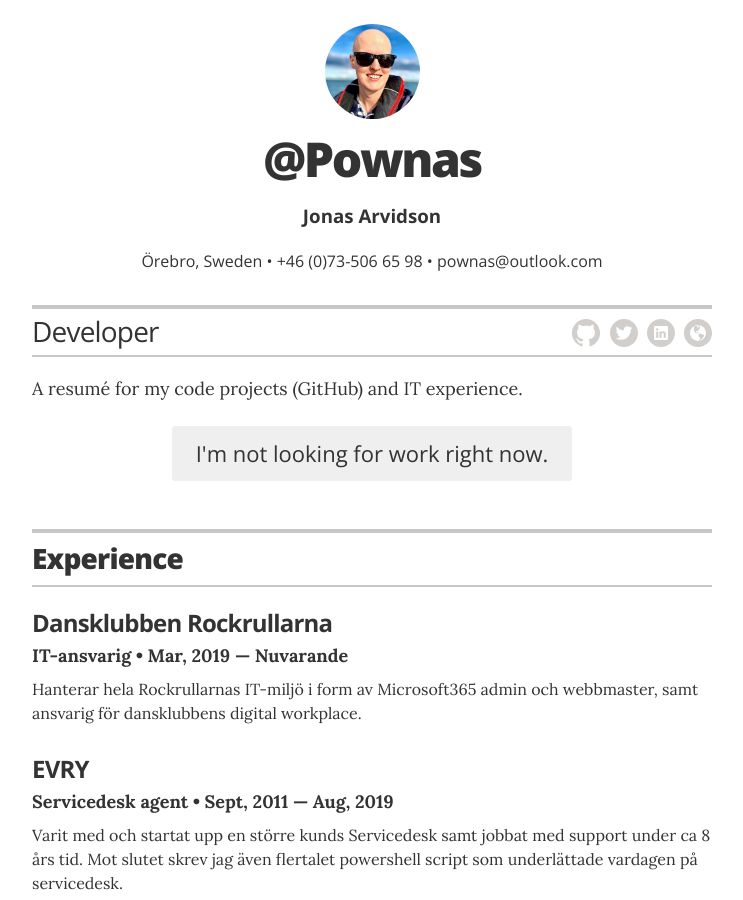
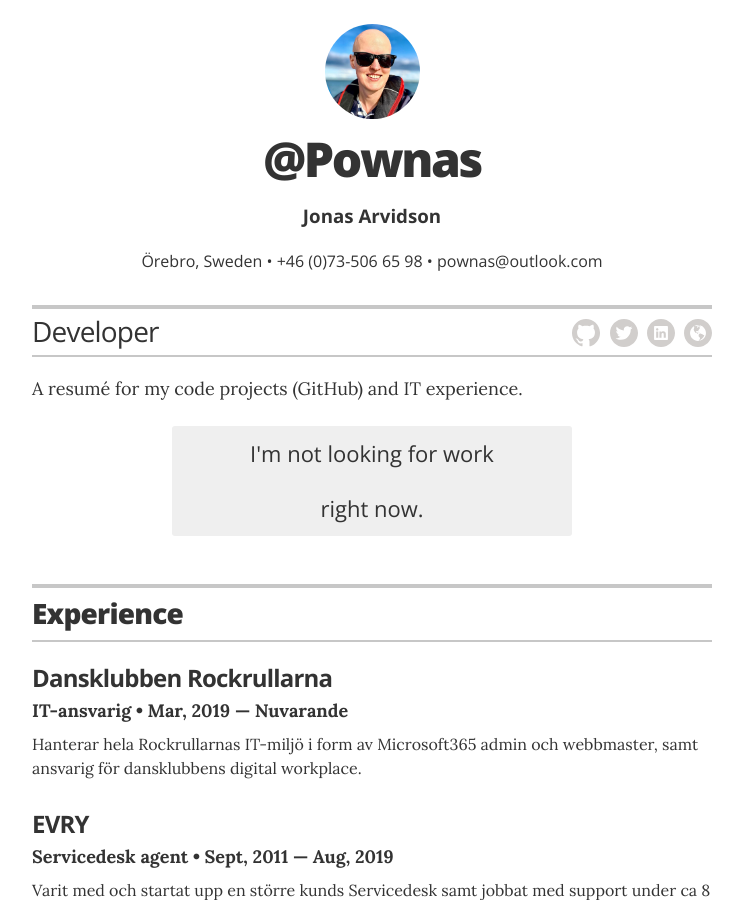
Before and after one commit to pownas/CV, a Jekyll site: the page built from index.html, in a window 1280 px wide and 900 px high. Shown: the whole window, without its empty margins (268-1011 px from the left). Built offline with Jekyll 4.4.1, drawn with Linux system fonts in a browser that asks for light colours.

Commit message:
Uppdaterat letar ej job

```diff
--- a/_layouts/resume.html
+++ b/_layouts/resume.html
@@ -43,7 +43,7 @@
         {% if site.resume_looking_for_work == 'yes' %}
         <a href="mailto:{{ site.resume_contact_email }}" class="contact-button no-print" itemprop="email">Contact me</a>
         {% elsif site.resume_looking_for_work == 'no' %}
-        <a class="contact-button not-looking no-print">I'm not looking for work right now.</a>
+        <a class="contact-button not-looking no-print">I'm not looking for work<br /> right now.</a>
         {% else %}
         {% endif %}
 
```
